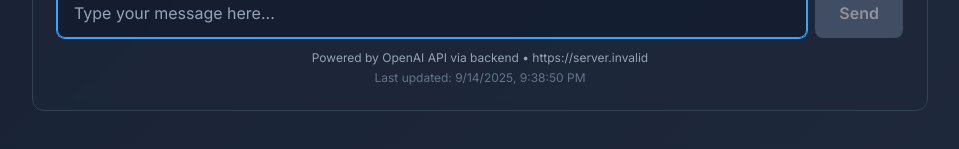
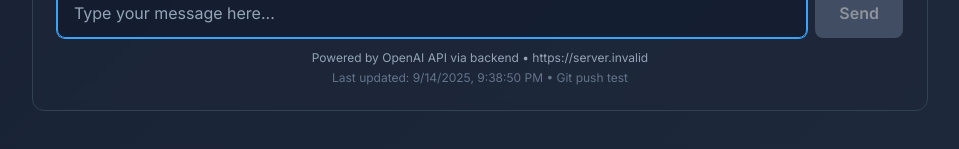
Before and after one commit to MrNuclear1/ai-scam-app, a Next.js app in the folder frontend/: page / in a window 1280 px wide. Shown: the part 2344-2493 px from the top of the page, without its empty margins (160-1119 px from the left). Built offline with nearby package versions, Linux system fonts and the light colour scheme; no server answers.

Commit message:
Test git push functionality

```diff
--- a/frontend/src/components/ChatGPTBox.tsx
+++ b/frontend/src/components/ChatGPTBox.tsx
@@ -204,7 +204,7 @@ export default function ChatGPTBox() {
           Powered by OpenAI API via backend • {process.env.NEXT_PUBLIC_API_URL || 'http://localhost:3001'}
         </p>
         <p className="text-xs text-[#64748B] mt-1">
-          Last updated: {new Date().toLocaleString()}
+          Last updated: {new Date().toLocaleString()} • Git push test
         </p>
       </div>
     </div>
```
